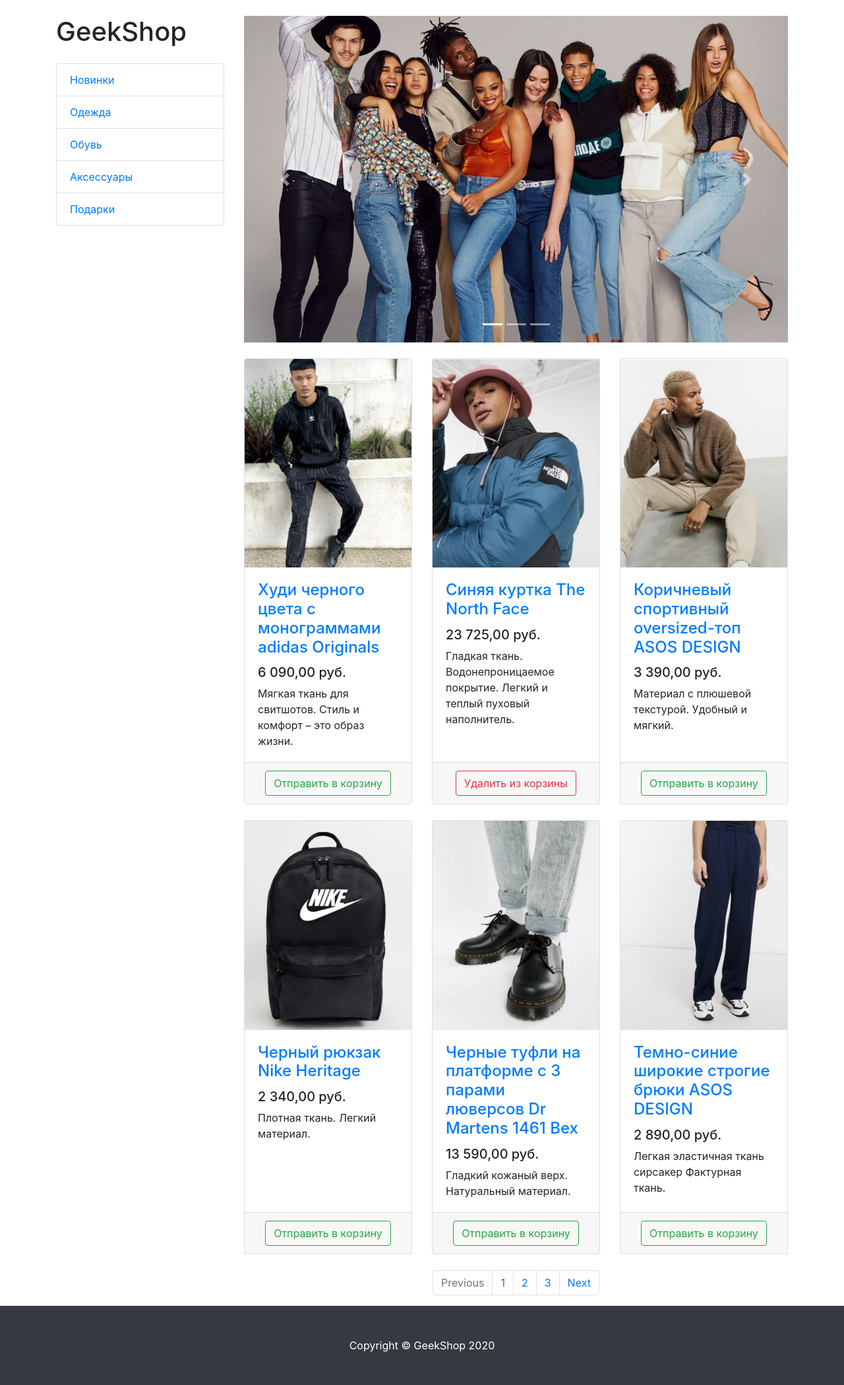
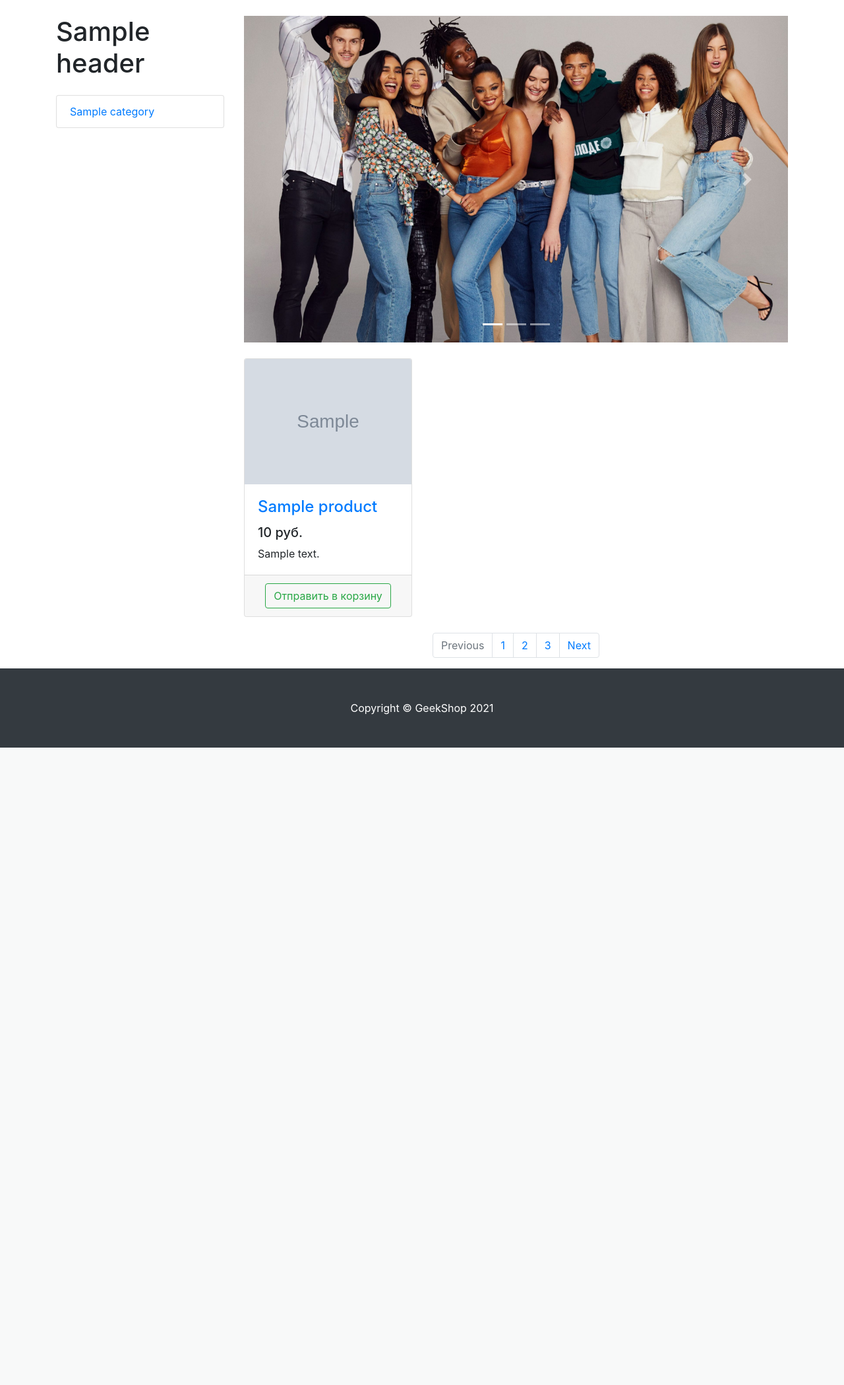
Before and after one commit to AndreyYablokov/geekshop, a Django app: template products/templates/products/products.html in a window 1280 px wide. Shown: the part 56-2155 px from the top of the page at 66% size. After the commit the page ends 1189 px from the top, so only its background shows below. Run offline with Django 3.2, Linux system fonts and the light colour scheme; the template is opened without the code that fills it: most values are stand-ins (such as "Sample title", 1, 10 or a date in 2020); grey boxes marked "Sample" are stand-in pictures; some libraries are stand-ins or nearby versions.

Commit message:
Добавил вывод текущего года на странице products в footer при помощи шаблонного тега

```diff
--- a/products/templates/products/products.html
+++ b/products/templates/products/products.html
@@ -8,7 +8,7 @@
     <meta name="description" content="">
     <meta name="author" content="">
 
-    <title>GeekShop - Каталог</title>
+    <title>{{ title }}</title>
 
     <!-- Bootstrap core CSS -->
     <link href="/static/vendor/bootstrap/css/bootstrap.min.css" rel="stylesheet">
@@ -51,13 +51,11 @@
 
         <div class="col-lg-3">
 
-            <h1 class="my-4">GeekShop</h1>
+            <h1 class="my-4">{{ header }}</h1>
             <div class="list-group">
-                <a href="#" class="list-group-item">Новинки</a>
-                <a href="#" class="list-group-item">Одежда</a>
-                <a href="#" class="list-group-item">Обувь</a>
-                <a href="#" class="list-group-item">Аксессуары</a>
-                <a href="#" class="list-group-item">Подарки</a>
+                {% for category in categories %}
+                    <a href="#" class="list-group-item">{{ category }}</a>
+                {% endfor %}
             </div>
 
         </div>
@@ -93,128 +91,27 @@
             </div>
 
             <div class="row">
-
+                {% for product in products %}
                     <div class="col-lg-4 col-md-6 mb-4">
                         <div class="card h-100">
                             <a href="#">
                                 <img class="card-img-top"
-                                 src="/static/vendor/img/products/Adidas-hoodie.png"
+                                     src="{{ product.image_path }}"
                                      alt="">
                             </a>
                             <div class="card-body">
                                 <h4 class="card-title">
-                                <a href="#">Худи черного цвета с монограммами adidas Originals</a>
+                                    <a href="#">{{ product.title }}</a>
                                 </h4>
-                            <h5>6 090,00 руб.</h5>
-                            <p class="card-text">Мягкая ткань для свитшотов. Стиль и комфорт – это образ жизни.</p>
+                                <h5>{{ product.price }} руб.</h5>
+                                <p class="card-text">{{ product.text }}</p>
                             </div>
                             <div class="card-footer text-center">
                                 <button type="button" class="btn btn-outline-success">Отправить в корзину</button>
                             </div>
                         </div>
                     </div>
-
-                <div class="col-lg-4 col-md-6 mb-4">
-                    <div class="card h-100">
-                        <a href="#">
-                            <img class="card-img-top"
-                                 src="/static/vendor/img/products/Blue-jacket-The-North-Face.png" alt="">
-                        </a>
-                        <div class="card-body">
-                            <h4 class="card-title">
-                                <a href="#">Синяя куртка The North Face</a>
-                            </h4>
-                            <h5>23 725,00 руб.</h5>
-                            <p class="card-text">
-                                Гладкая ткань. Водонепроницаемое покрытие. Легкий и теплый пуховый наполнитель.
-                            </p>
-                        </div>
-                        <div class="card-footer text-center">
-                            <button type="button" class="btn btn-outline-danger">Удалить из корзины</button>
-                        </div>
-                    </div>
-                </div>
-
-                <div class="col-lg-4 col-md-6 mb-4">
-                    <div class="card h-100">
-                        <a href="#">
-                            <img class="card-img-top"
-                                 src="/static/vendor/img/products/Brown-sports-oversized-top-ASOS-DESIGN.png"
-                                 alt="">
-                        </a>
-                        <div class="card-body">
-                            <h4 class="card-title">
-                                <a href="#">Коричневый спортивный oversized-топ ASOS DESIGN</a>
-                            </h4>
-                            <h5>3 390,00 руб.</h5>
-                            <p class="card-text">Материал с плюшевой текстурой. Удобный и мягкий.</p>
-                        </div>
-                        <div class="card-footer text-center">
-                            <button type="button" class="btn btn-outline-success">Отправить в корзину</button>
-                        </div>
-                    </div>
-                </div>
-
-                <div class="col-lg-4 col-md-6 mb-4">
-                    <div class="card h-100">
-                        <a href="#">
-                            <img class="card-img-top"
-                                 src="/static/vendor/img/products/Black-Nike-Heritage-backpack.png"
-                                 alt="">
-                        </a>
-                        <div class="card-body">
-                            <h4 class="card-title">
-                                <a href="#">Черный рюкзак Nike Heritage</a>
-                            </h4>
-                            <h5>2 340,00 руб.</h5>
-                            <p class="card-text">Плотная ткань. Легкий материал.</p>
-                        </div>
-                        <div class="card-footer text-center">
-                            <button type="button" class="btn btn-outline-success">Отправить в корзину</button>
-                        </div>
-                    </div>
-                </div>
-
-                <div class="col-lg-4 col-md-6 mb-4">
-                    <div class="card h-100">
-                        <a href="#">
-                            <img class="card-img-top"
-                                 src="/static/vendor/img/products/Black-Dr-Martens-shoes.png"
-                                 alt="">
-                        </a>
-                        <div class="card-body">
-                            <h4 class="card-title">
-                                <a href="#">Черные туфли на платформе с 3 парами люверсов Dr Martens 1461 Bex</a>
-                            </h4>
-                            <h5>13 590,00 руб.</h5>
-                            <p class="card-text">Гладкий кожаный верх. Натуральный материал.</p>
-                        </div>
-                        <div class="card-footer text-center">
-                            <button type="button" class="btn btn-outline-success">Отправить в корзину</button>
-                        </div>
-                    </div>
-                </div>
-
-                <div class="col-lg-4 col-md-6 mb-4">
-                    <div class="card h-100">
-                        <a href="#">
-                            <img class="card-img-top"
-                                 src="/static/vendor/img/products/Dark-blue-wide-leg-ASOs-DESIGN-trousers.png"
-                                 alt="">
-                        </a>
-                        <div class="card-body">
-                            <h4 class="card-title">
-                                <a href="#">Темно-синие широкие строгие брюки ASOS DESIGN</a>
-                            </h4>
-                            <h5>2 890,00 руб.</h5>
-                            <p class="card-text">Легкая эластичная ткань сирсакер Фактурная ткань.</p>
-                        </div>
-                        <div class="card-footer text-center">
-                            <button type="button" class="btn btn-outline-success">Отправить в корзину</button>
-                        </div>
-                    </div>
-                </div>
-
+                {% endfor %}
             </div>
 
             <nav aria-label="Page navigation example">
@@ -241,7 +138,7 @@
 <!-- Footer -->
 <footer class="py-5 bg-dark">
     <div class="container">
-        <p class="m-0 text-center text-white">Copyright &copy; GeekShop 2020</p>
+        <p class="m-0 text-center text-white">Copyright &copy; GeekShop {% now "Y" %}</p>
     </div>
     <!-- /.container -->
 </footer>
```
Lines whose indentation alone changed are shown as unchanged.
